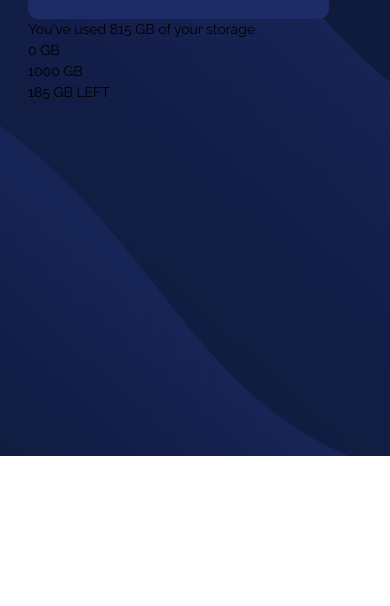
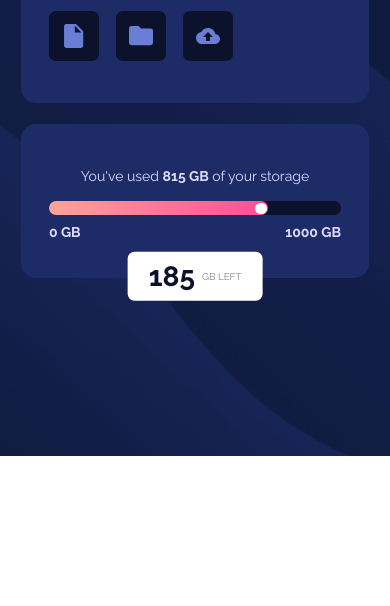
Before and after one commit to akhademik/fementor-fylo-data-storage, a plain HTML site: page index.html in a window 390 px wide. Shown: the part 238-844 px from the top of the page. Drawn offline with Linux system fonts and the light colour scheme.

Commit message:
finish mobile

```diff
--- a/css/styles.css
+++ b/css/styles.css
@@ -1,4 +1,4 @@
-@import url('https://fonts.googleapis.com/css2?family=Raleway:wght@400;700&display=swap');
+@import url("https://fonts.googleapis.com/css2?family=Raleway:wght@400;700&display=swap");
 
 *,
 *::before,
@@ -17,13 +17,11 @@
     --fw-400: 400;
     --fw-700: 700;
     --fw-900: 900;
-  font-weight: var(--fw-400);
-  font-family: 'Raleway', sans-serif;
+    font-family: "Raleway", sans-serif;
 
     /* LINE HEIGHT  */
     line-height: 1.5rem;
     /* END OF 'TYPO INIT'  */
-
 
     /* COLORS  */
     /* PRIMARY  */
@@ -37,22 +35,27 @@
     --clr-n-black-blue: hsl(229, 57%, 11%);
 }
 
-
 body {
-  min-width: 100%;
     background-image: url("../images/bg-mobile.png");
     background-repeat: no-repeat;
     background-size: cover;
-  display: grid;
-  padding: 4rem 2rem;
 }
 
+/* MAIN CARD  */
+.wholecard {
+    padding: 10rem 1.5rem;
+    min-width: max-content;
+}
+
+/* TOP CONTAINER  */
+.container__top,
+.container__bottom {
+    padding: 3rem 2rem;
+    background-color: var(--clr-n-dark-blue);
+    border-radius: 15px 100px 15px 15px;
+    margin-bottom: 1.5rem;
+}
 .container__top {
-  padding: 3rem 2rem;
-  width: 90%;
-  /* margin: 4rem 1rem; */
-  background-color: var(--clr-n-dark-blue);
-  border-radius: 10px 70px 10px 10px;
 }
 
 .container__top__title {
@@ -62,14 +65,89 @@ body {
 .container__top__icons {
     display: flex;
     align-items: center;
-  justify-content: space-between;
 }
 
 .container__top__icons--icon {
     background-color: var(--clr-n-black-blue);
     display: grid;
     place-items: center;
-  border-radius: .5rem;
+    border-radius: 0.5rem;
+    margin-right: 1.2rem;
     width: 50px;
     height: 50px;
 }
+
+/* BOTTOM CONTAINER  */
+.container__bottom {
+    padding-bottom: 1rem;
+    border-radius: 15px;
+    color: var(--clr-n-pale-blue);
+    text-align: center;
+}
+.container__bottom--text {
+    padding: 0 2rem 1rem 2rem;
+}
+strong {
+    font-weight: var(--fw-700);
+}
+.container__bottom--progbar {
+    position: relative;
+    width: 100%;
+    height: 1rem;
+    border-radius: 0.5rem;
+    background-color: var(--clr-n-black-blue);
+}
+.container__bottom--progbar::before,
+.container__bottom--progbar::after {
+    content: "";
+    display: block;
+    height: 1rem;
+    border-radius: 0.5rem;
+}
+
+.container__bottom--progbar::before {
+    width: 75%;
+    border-radius: 0.5rem;
+    background-image: linear-gradient(to right, var(--clr-p-gradient1), var(--clr-p-gradient2));
+}
+.container__bottom--progbar::after {
+    position: absolute;
+    top: 12%;
+    right: 25.5%;
+    width: 0.8rem;
+    height: 0.8rem;
+    background-color: white;
+    border-radius: 0.5rem;
+}
+.container__bottom--probar-data {
+    font-weight: var(--fw-700);
+    padding-top: 0.5rem;
+    display: flex;
+    justify-content: space-between;
+}
+
+/* POP OUT CONTAINER  */
+.container__bottom--dataleft {
+    position: relative;
+    background-color: white;
+    width: max-content;
+    height: min-content;
+    border-radius: 0.5rem;
+    padding: 1rem 1.5rem;
+    display: flex;
+    align-items: center;
+    top: 50%;
+    left: 50%;
+    transform: translate(-50%, 75%);
+}
+
+.container__bottom--dataleft h1 {
+    color: var(--clr-n-black-blue);
+    font-size: 2rem;
+}
+.container__bottom--dataleft p {
+    color: var(--clr-n-gray-lue);
+    align-items: center;
+    font-size: 0.7rem;
+    padding-left: 0.5rem;
+}
--- a/index.html
+++ b/index.html
@@ -1,38 +1,48 @@
 <!DOCTYPE html>
 <html lang="en">
-
     <head>
-  <meta charset="UTF-8">
-  <meta http-equiv="X-UA-Compatible" content="IE=edge">
-  <meta name="viewport" content="width=device-width, initial-scale=1.0">
-  <link rel="stylesheet" href="./css/styles.css">
+        <meta charset="UTF-8" />
+        <meta http-equiv="X-UA-Compatible" content="IE=edge" />
+        <meta name="viewport" content="width=device-width, initial-scale=1.0" />
+        <link rel="stylesheet" href="./css/styles.css" />
         <title>FYLO Data Storage</title>
     </head>
 
     <body>
+        <div class="wholecard">
             <div class="container">
                 <div class="container__top">
                     <div class="container__top__title">
-        <img class="container__top__title-img" src="./images/logo.svg" alt="">
+                        <img class="container__top__title-img" src="./images/logo.svg" alt="" />
                     </div>
                     <div class="container__top__icons">
-        <div class="container__top__icons--icon"><img src="./images/icon-document.svg" alt=""></div>
-        <div class="container__top__icons--icon"><img src="./images/icon-folder.svg" alt=""></div>
-        <div class="container__top__icons--icon"><img src="./images/icon-upload.svg" alt=""> </div>
+                        <div class="container__top__icons--icon">
+                            <img src="./images/icon-document.svg" alt="" />
+                        </div>
+                        <div class="container__top__icons--icon">
+                            <img src="./images/icon-folder.svg" alt="" />
+                        </div>
+                        <div class="container__top__icons--icon">
+                            <img src="./images/icon-upload.svg" alt="" />
+                        </div>
                     </div>
                 </div>
                 <div class="container__bottom">
-      <p class="container__bottom--text">You've used <strong>815 GB</strong> of your storage</p>
+                    <p class="container__bottom--text">
+                        You've used <strong>815 GB</strong> of your storage
+                    </p>
                     <div class="container__bottom--progbar">
-        <div>
+                        <div class="container__bottom--probar-data">
                             <p>0 GB</p>
                             <p>1000 GB</p>
                         </div>
                     </div>
-      <div class="container__bottom--dataleft">185 GB LEFT
+                    <div class="container__bottom--dataleft">
+                        <h1>185</h1>
+                        <p>GB LEFT</p>
+                    </div>
                 </div>
             </div>
         </div>
     </body>
-
 </html>
```
Also changed, not shown: 1 other file. Lines whose indentation alone changed are shown as unchanged.
